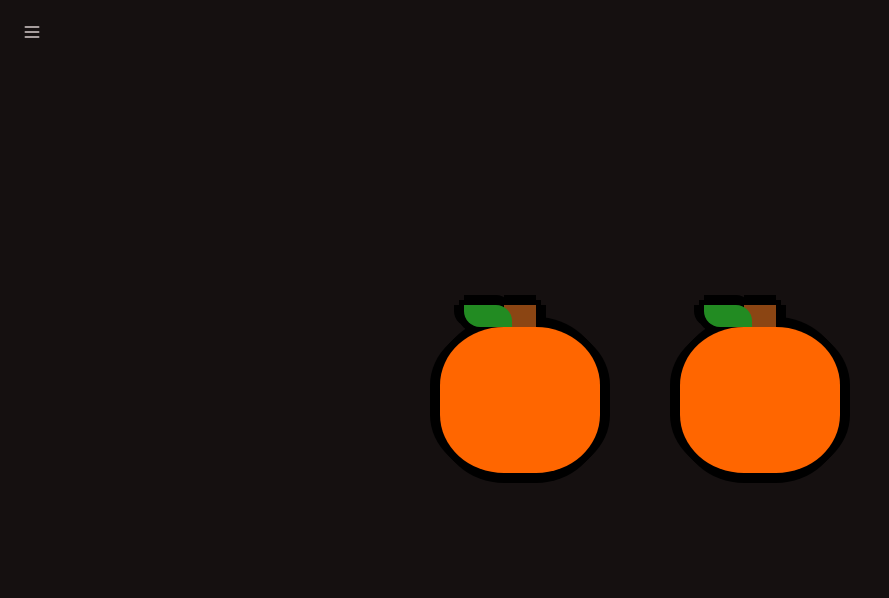
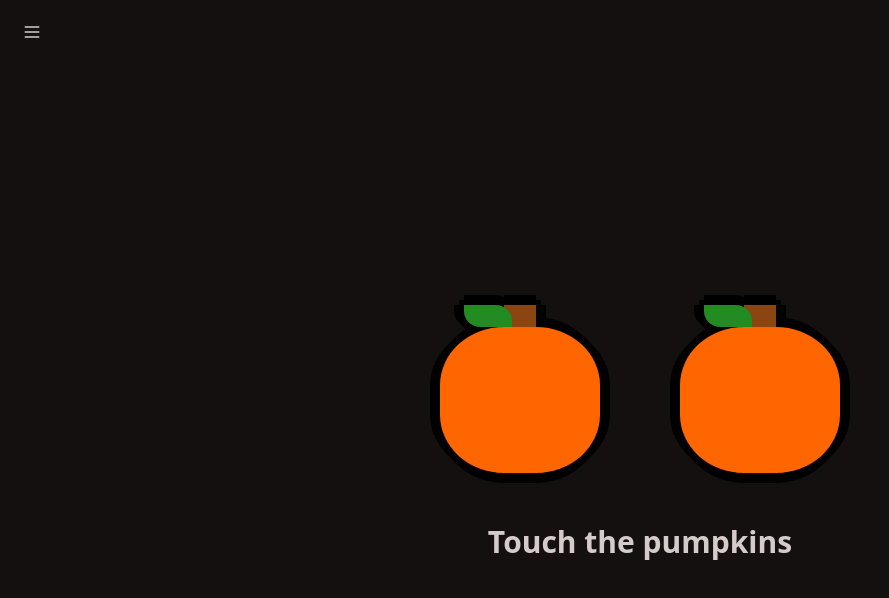
Before and after one commit to DiegoRodriguez-sc/-, a React (Vite) app: page /pumpkin in a window 1280 px wide. Shown: the top 598 px of the page, without its empty margins (0-889 px from the left). Built offline with nearby package versions, Linux system fonts and the light colour scheme.

Commit message:
fixed pumpkins

```diff
--- a/src/components/Halloween/halloween.css
+++ b/src/components/Halloween/halloween.css
@@ -83,7 +83,7 @@
     box-shadow: 0 0 50px 10px #6d807e;
 }
 .b-layers > div:nth-child(4):before {
-    top: -23px;
+    top: -15px;
     left: -500px;
     width: 0;
     height: 0;
--- a/src/pages/PumpkinScreen.jsx
+++ b/src/pages/PumpkinScreen.jsx
@@ -64,7 +64,7 @@ const PumpkinScreen = () => {
 
   return (
     <>
-
+      <h2 className="self-end mb-60 text-3xl font-bold">Touch the pumpkins</h2>
       <div id="pump" className="contPump">
         <div className="pumpkinp cursor-pointer" onClick={changePumpkin}>
           <div className="featurep"></div>
```
